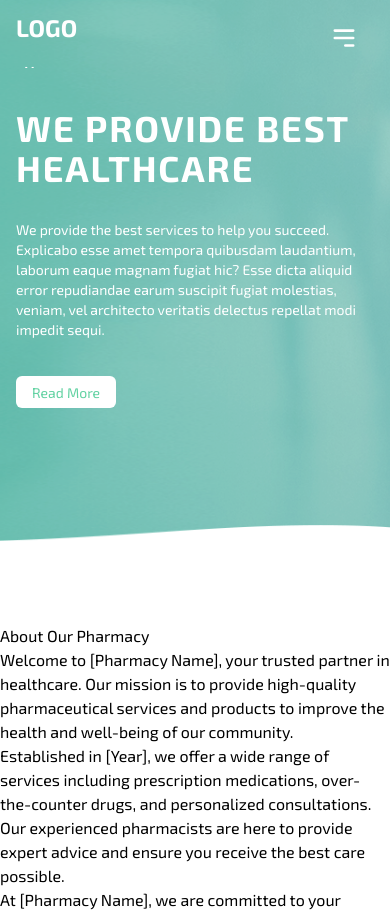
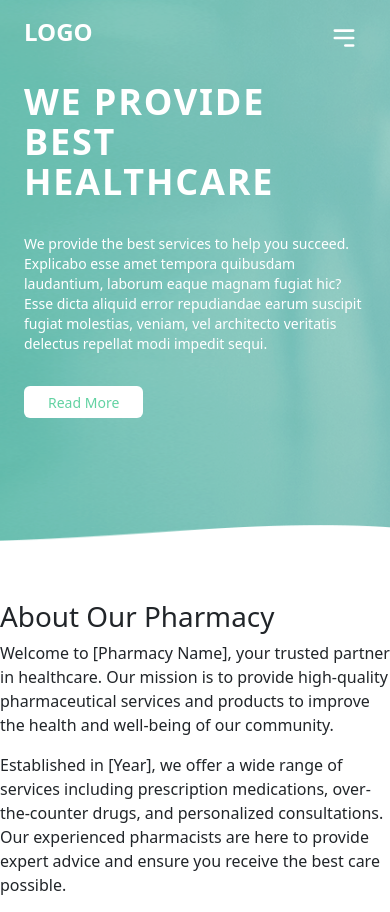
Before and after one commit to mahuena/medic_web, a React (Vite) app: page / in a window 390 px wide. Shown: the top 912 px of the page. Built offline with nearby package versions, Linux system fonts and the light colour scheme.

Commit message:
modifying the navbar on small screen

```diff
--- a/package.json
+++ b/package.json
@@ -11,8 +11,11 @@
   },
   "dependencies": {
     "@heroicons/react": "^2.1.5",
+    "bootstrap": "^5.3.3",
+    "components": "^0.1.0",
     "framer-motion": "^11.3.30",
     "react": "^18.3.1",
+    "react-bootstrap": "^2.10.4",
     "react-dom": "^18.3.1",
     "react-router-dom": "^6.26.1"
   },
--- a/src/App.jsx
+++ b/src/App.jsx
@@ -1,12 +1,13 @@
 import {Home} from "./assets/pages/home/Home.jsx";
 import {BrowserRouter, Route, Routes} from "react-router-dom";
+import 'bootstrap/dist/css/bootstrap.min.css';
 
 function App() {
 
     return (
         <BrowserRouter>
             <Routes>
-              <Route path="/" element={<Home />} />
+                <Route path="/" element={<Home/>}/>
                 {/*<Route path="/login" element={<LoginPage />} />*/}
                 {/*<Route path="/registrationPage" element={<RegistrationPage />} />*/}
                 {/*<Route path='/tumorPage' element={<TumorPage />}/>*/}
--- a/src/assets/pages/home/components/Header.jsx
+++ b/src/assets/pages/home/components/Header.jsx
@@ -16,9 +16,9 @@ export const Header = () => {
 
     return (
         <div
-            className="relative isolate overflow-hidden py-3">
+            className={`relative isolate overflow-hidden py-3 ${open ? 'h-[900px]' : 'h-[600px]'} md:h-[700px]`}>
             <img src="src/assets/images/hero-bg.png" alt=""
-                 className="absolute inset-0 -z-10 w-full object-cover h-[600px] md:h-[700px] lg:h-screen object-center md:object-right lg:object-center opacity-85"/>
+                 className={`absolute inset-0 -z-10 w-full h-full object-cover lg:h-screen object-center md:object-right lg:object-center opacity-85`}/>
 
             <div className="mx-auto max-w-7xl px-4  md:px-10 min-h-[600px] md:min-h-[750px] lg:min-h-[1000px]">
                 <div className="flex justify-between items-center">
@@ -46,30 +46,36 @@ export const Header = () => {
                     </ul>
                 </div>
 
-                <motion.ul
-                    initial={{height: 0}}
-                    animate={{height: open ? 'auto' : 0}}
+                <motion.div
+                    initial={{y: -50}}
+                    animate={{y: open ? 0 : -50}}
+                    // transition={{duration: 0.5}}
+
+                    layout={"preserve-aspect"}
                     transition={{
-                        duration: 0.3,
+                        duration: 0.5,
                         type: 'spring',
-                        stiffness: 150,
                         damping: 20,
                         ease: 'easeInOut'
                     }}
-                    className={`md:hidden overflow-hidden transition-all duration-500 ease-in-out w-full p-2 mt-2`}>
-                    {Links.map((link) => (
-                        <li key={link.name} className='font-semibold'>
-                            <a href={link.link} className='text-white'>{link.name}</a>
-                        </li>
-                    ))}
-                    <div onClick={() => navigate('/login')}>
-                        <span className="text-sm text-white">Login</span>
-                    </div>
-                </motion.ul>
+
+                    className={`md:hidden overflow-hidden w-full p-2 mt-2 ${open ? 'h-auto' : 'h-0'}`}>
+                    <ul>
+                        {Links.map((link) => (
+                            <li key={link.name} className='font-semibold py-2'>
+                                <a href={link.link}
+                                   className='text-white no-underline text-center block'>{link.name}</a>
+                            </li>
+                        ))}
+                        <div onClick={() => navigate('/login')} className="py-2 text-center">
+                            <span className="text-sm text-white">Login</span>
+                        </div>
+                    </ul>
+                </motion.div>
 
                 <div
                     className="text-start text-white mt-10 md:mt-0 m-auto h-[300px] md:h-[500px] lg:h-[600px] items-center flex">
-                    <div className=" justify-start max-w-2xl flex-col ">
+                    <div className=" justify-start max-w-2xl flex-col mt-14 lg:mt-0">
                         <h1 className="text-4xl md:text-5xl font-bold uppercase tracking-wider space-y-32 mb-8 md:mb-10">We
                             provide
                             best <br/>
@@ -80,7 +86,7 @@ export const Header = () => {
                             veritatis delectus repellat modi impedit sequi.</p>
                         <motion.button
                             whileHover={{scale: 1.1}}
-                            className=" bg-white rounded-md text-[#62d2a2] py-1 px-4 md:py-1.5 md:px-5 mt-5"
+                            className=" bg-white rounded-md text-[#62d2a2] py-1 px-4 md:py-1.5 md:px-5 mt-2 md:mt-5"
                             onClick={() => navigate('/login')}
                         >
                             <span className="text-sm md:text-lg">Read More</span>
```
Also changed, not shown: 1 other file (tests, documents, lock files or other folders). Lines whose indentation alone changed are shown as unchanged.
